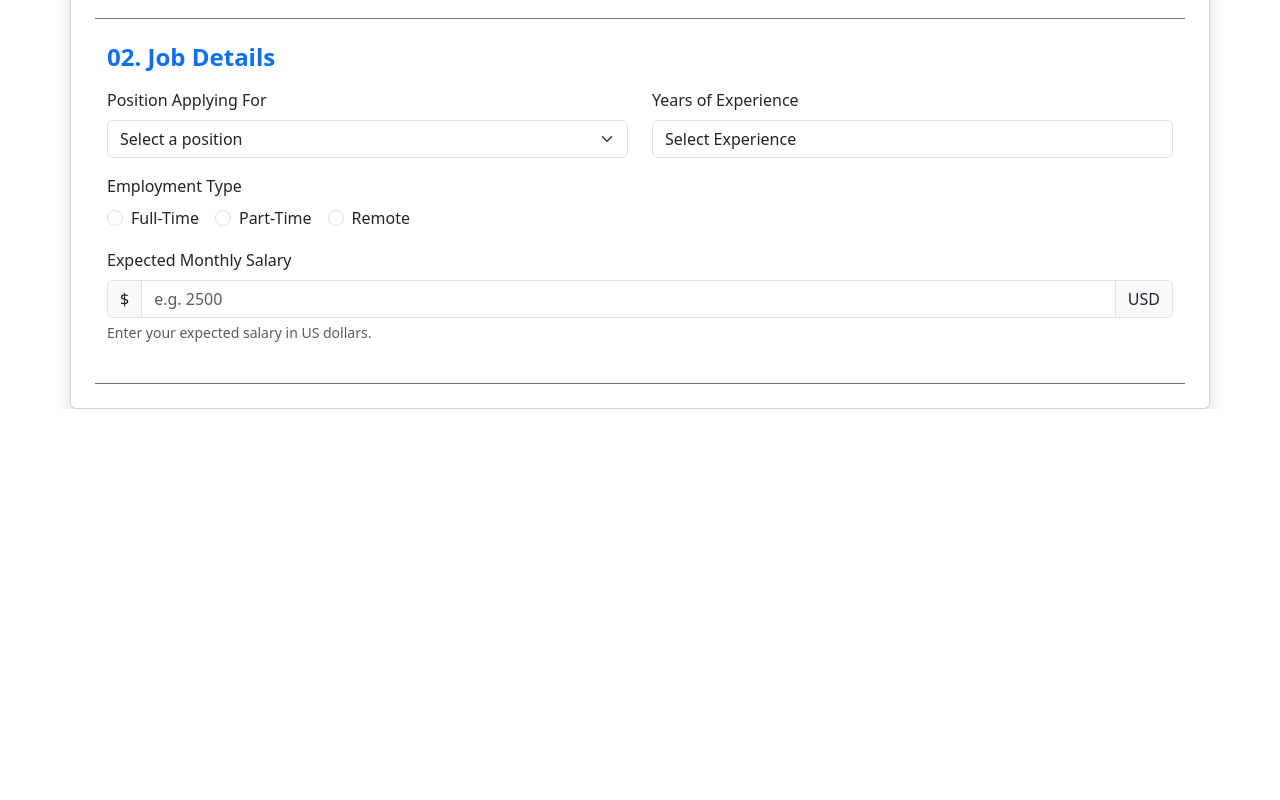
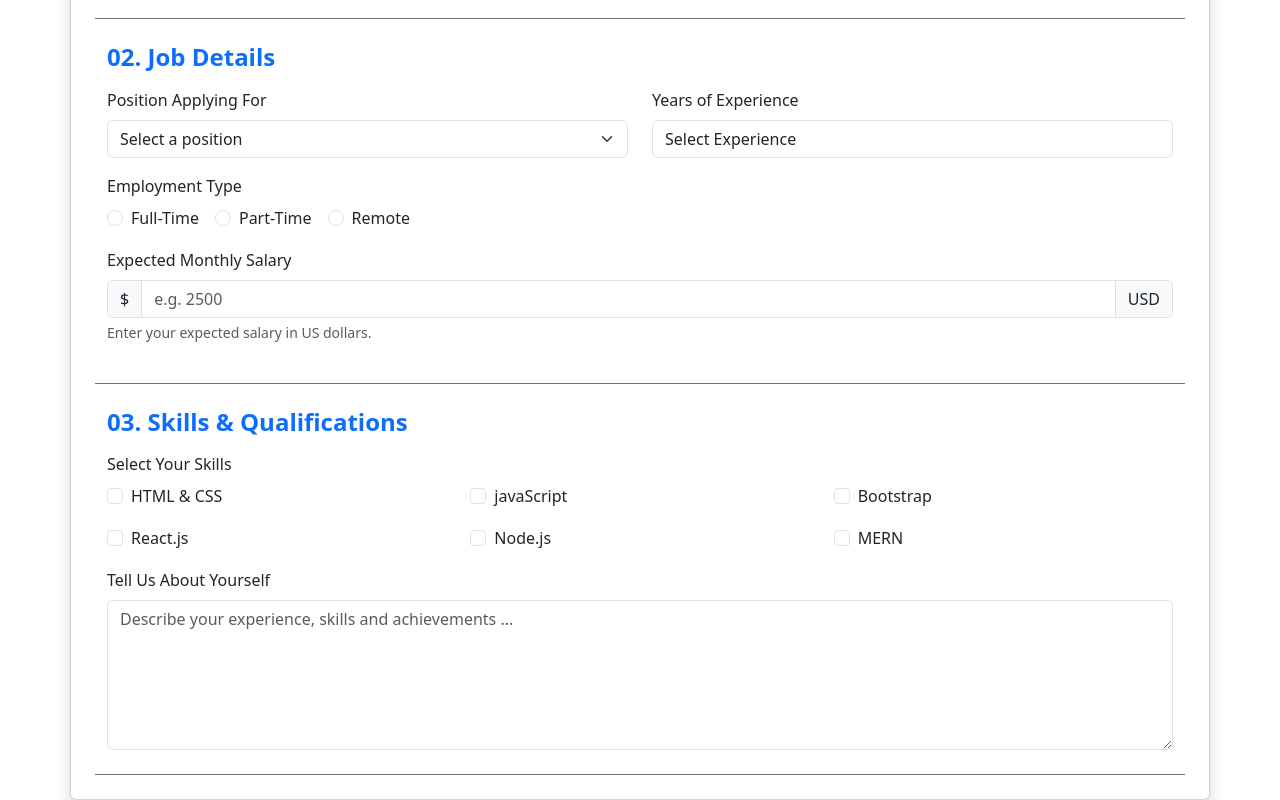
Before and after one commit to tahminanoorzay/Carrer-Hub-Bootstrap--Proj-Shot, a plain HTML site: page index.html in a window 1280 px wide. Shown: the part 552-1352 px from the top of the page. Before the commit the page ends 961 px from the top, so only its background shows below. Drawn offline with nearby package versions, Linux system fonts and the light colour scheme.

Commit message:
Complete Skills & Qualifications Section

```diff
--- a/index.html
+++ b/index.html
@@ -178,6 +178,102 @@
             <p class="form-text">Enter your expected salary in US dollars.</p>
           </div>
         </div>
+
+        <!-- Skills & Qualifications Section -->
+        <div class="container border-bottom border-1 border-secondary py-4">
+          <h4 class="fw-bold text-primary">03. Skills & Qualifications</h4>
+          <div class="row mt-3">
+            <label for="position" class="form-label">Select Your Skills</label>
+            <div class="col-md-4 mb-3">
+              <div class="form-check">
+                <input
+                  class="form-check-input"
+                  type="checkbox"
+                  name="html-css"
+                  id="html-css"
+                  value="html-css"
+                />
+                <label for="html-css" class="form-check-lable"
+                  >HTML & CSS</label
+                >
+              </div>
+            </div>
+            <div class="col-md-4 mb-3">
+              <div class="form-check">
+                <input
+                  class="form-check-input"
+                  type="checkbox"
+                  name="javaScript"
+                  id="javaScript"
+                  value="javaScript"
+                />
+                <label for="javaScript" class="form-check-lable"
+                  >javaScript</label
+                >
+              </div>
+            </div>
+            <div class="col-md-4 mb-3">
+              <div class="form-check">
+                <input
+                  class="form-check-input"
+                  type="checkbox"
+                  name="bootstrap"
+                  id="bootstrap"
+                  value="bootstrap"
+                />
+                <label for="bootstrap" class="form-check-lable"
+                  >Bootstrap</label
+                >
+              </div>
+            </div>
+            <div class="col-md-4 mb-3">
+              <div class="form-check">
+                <input
+                  class="form-check-input"
+                  type="checkbox"
+                  name="react.js"
+                  id="react.js"
+                  value="react.js"
+                />
+                <label for="react.js" class="form-check-lable">React.js</label>
+              </div>
+            </div>
+            <div class="col-md-4 mb-3">
+              <div class="form-check">
+                <input
+                  class="form-check-input"
+                  type="checkbox"
+                  name="node.js"
+                  id="node.js"
+                  value="node.js"
+                />
+                <label for="node.js" class="form-check-lable">Node.js</label>
+              </div>
+            </div>
+            <div class="col-md-4 mb-3">
+              <div class="form-check">
+                <input
+                  class="form-check-input"
+                  type="checkbox"
+                  name="mern"
+                  id="mern"
+                  value="mern"
+                />
+                <label for="mern" class="form-check-lable">MERN</label>
+              </div>
+            </div>
+          </div>
+          <label for="text-area" class="form-lable"
+            >Tell Us About Yourself</label
+          >
+          <textarea
+            name=""
+            id="text-area"
+            class="form-control mt-2"
+            placeholder="Describe your experience, skills and achievements ..."
+            style="height: 150px"
+          ></textarea>
+        </div>
       </div>
     </form>
   </body>
```
